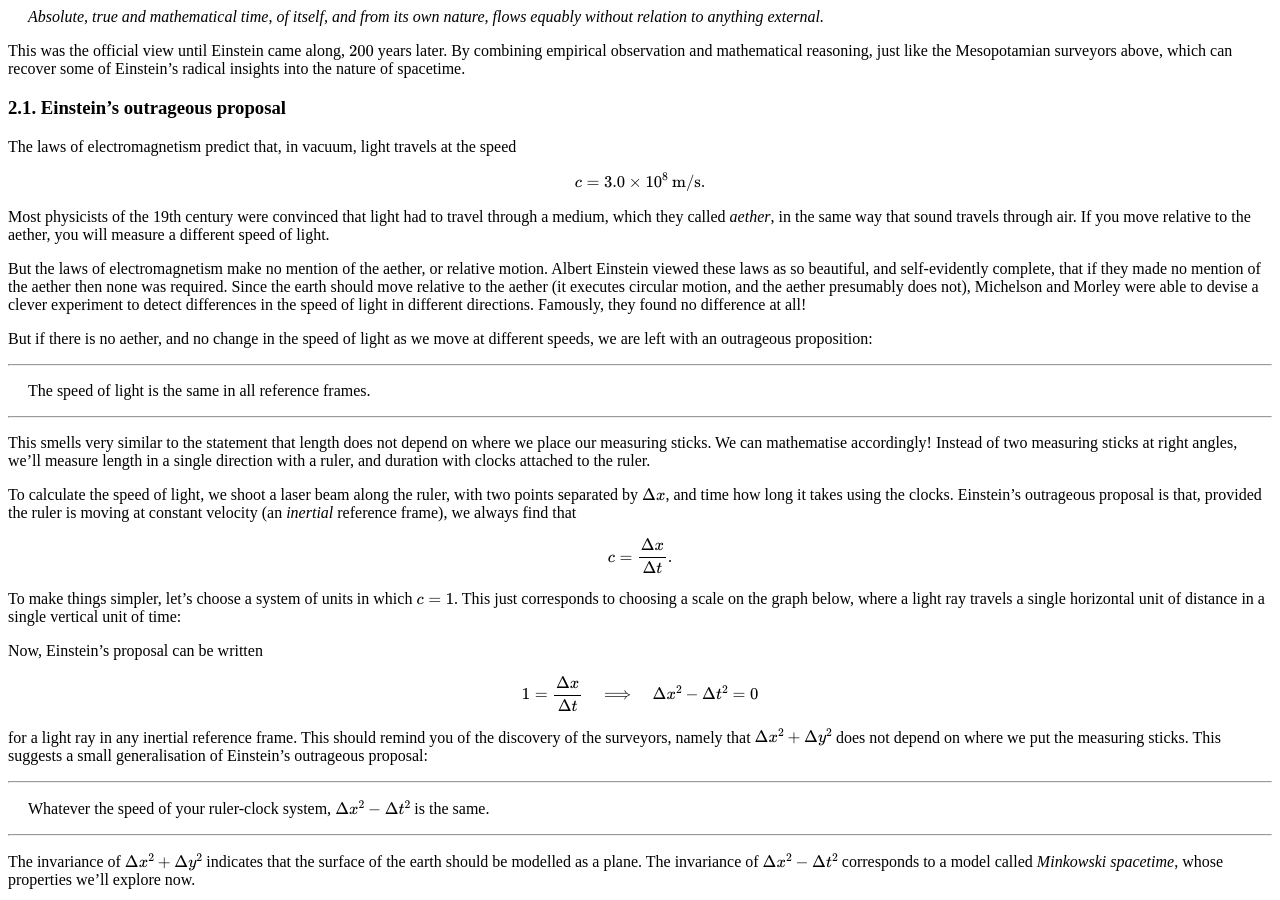
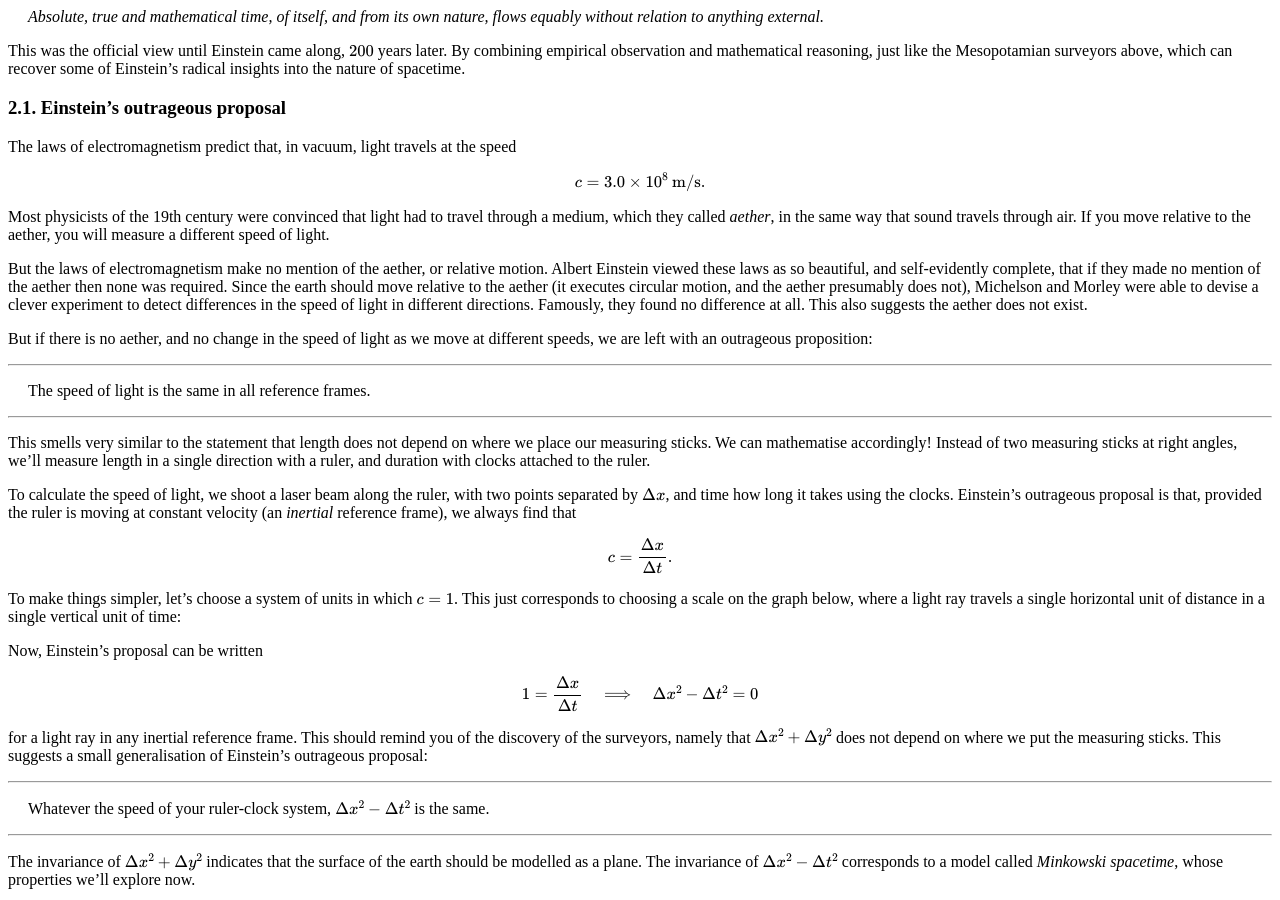
Before and after one commit to hapax/hapax.github.io, a Jekyll site: the page built from assets/maximal.md, in a window 1280 px wide and 900 px high, scrolled down 3200 px. Built offline with Jekyll 4.4.1, drawn with Linux system fonts in a browser that asks for light colours; our own code applies the rules of GitHub Pages for plain Markdown files; formulas are drawn with MathJax 3; a script that is not in the unit is left out.

Commit message:
Update maximal.md

```diff
--- a/assets/maximal.md
+++ b/assets/maximal.md
@@ -330,7 +330,8 @@ Since the earth should move relative to the aether (it executes
 circular motion, and the aether presumably does not), Michelson and
 Morley were able to devise a clever experiment to detect differences
 in the speed of light in different directions.
-Famously, they found no difference at all!
+Famously, they found no difference at all.
+This also suggests the aether does not exist.
 
 But if there is no aether, and no change in the speed of light as we
 move at different speeds, we are left with an outrageous proposition:
```
